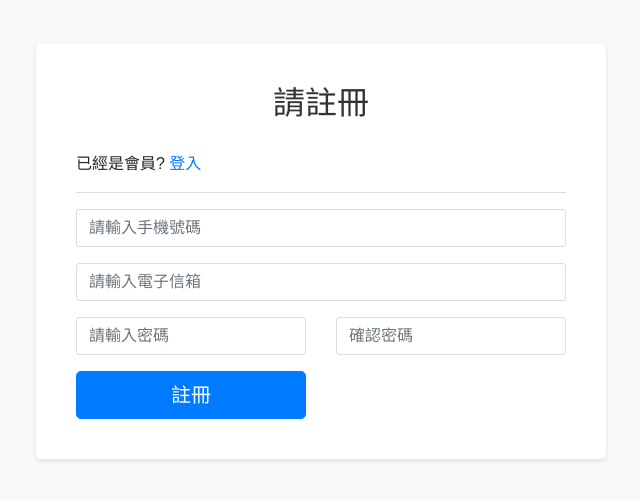
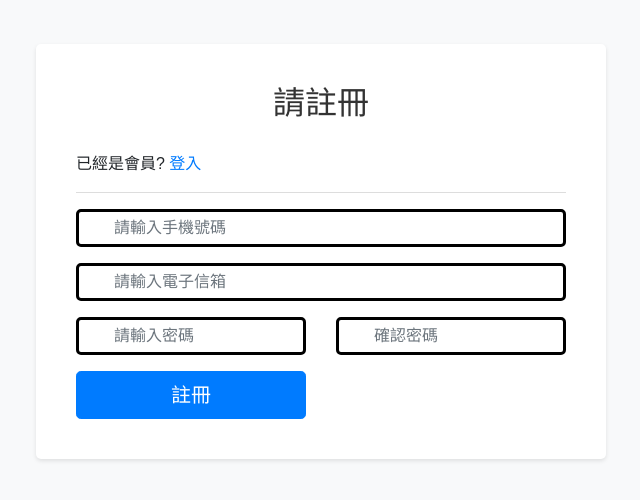
Before and after one commit to jason909163/rs, a PHP site: page /register in a window 1280 px wide. Shown: the part 106-606 px from the top of the page, without its empty margins (34-674 px from the left). Run offline with PHP 8.4, Linux system fonts and the light colour scheme.

Commit message:
0430 input美化

```diff
--- a/view/body/register.php
+++ b/view/body/register.php
@@ -74,6 +74,42 @@
   a:hover {
     color: #0056b3;
   }
+
+  input[type="text"]
+{
+  padding:9px 35px;
+  border:3px black solid;
+  cursor:pointer;
+  -webkit-border-radius: 5px;
+  border-radius: 5px;
+}
+
+input[type="email"]
+{
+  padding:9px 35px;
+  border:3px black solid;
+  cursor:pointer;
+  -webkit-border-radius: 5px;
+  border-radius: 5px;
+}
+
+input[type="password"]
+{
+  padding:9px 35px;
+  border:3px black solid;
+  cursor:pointer;
+  -webkit-border-radius: 5px;
+  border-radius: 5px;
+}
+
+input[type="password"]
+{
+  padding:9px 35px;
+  border:3px black solid;
+  cursor:pointer;
+  -webkit-border-radius: 5px;
+  border-radius: 5px;
+}
 </style>
 
 <div class="container">
```
Also changed, not shown: view/body/login.php (+18 -0 lines).
